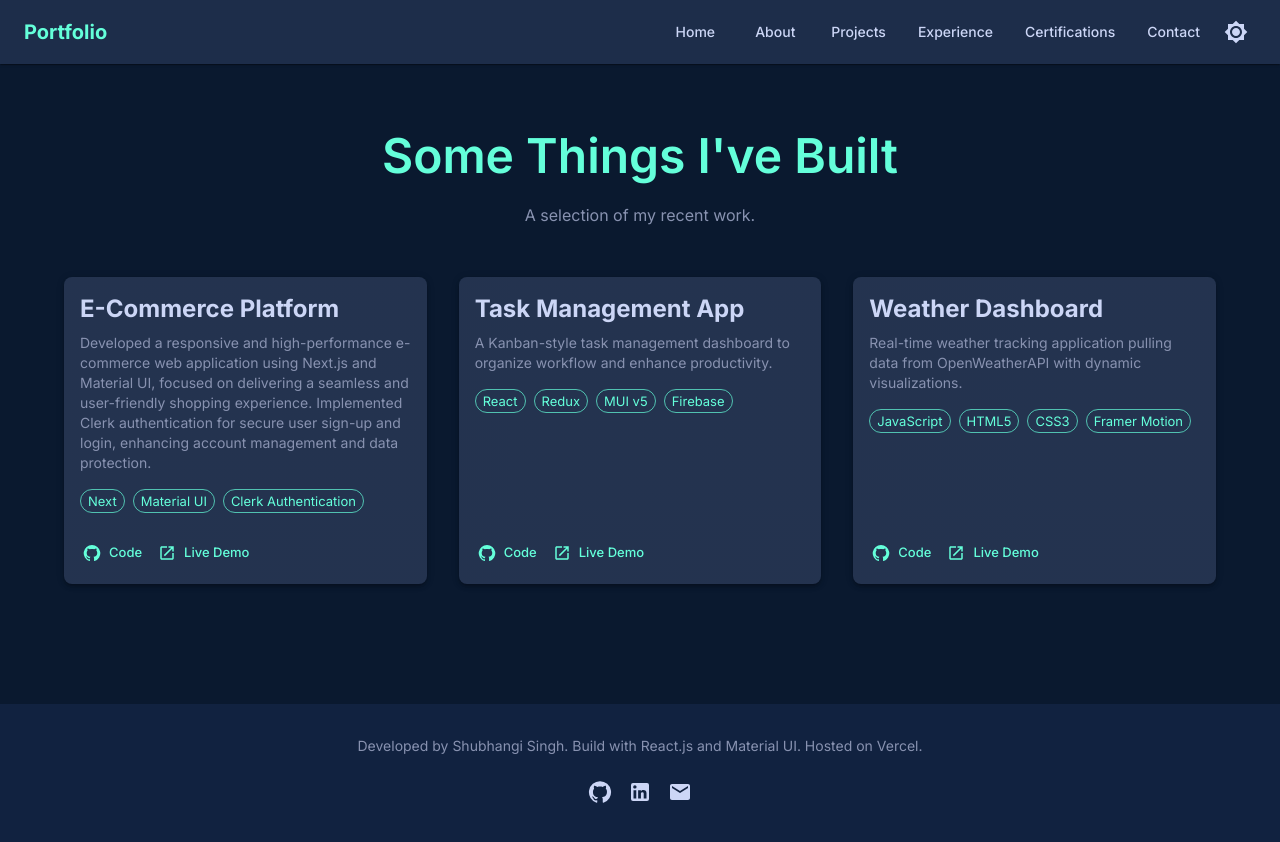
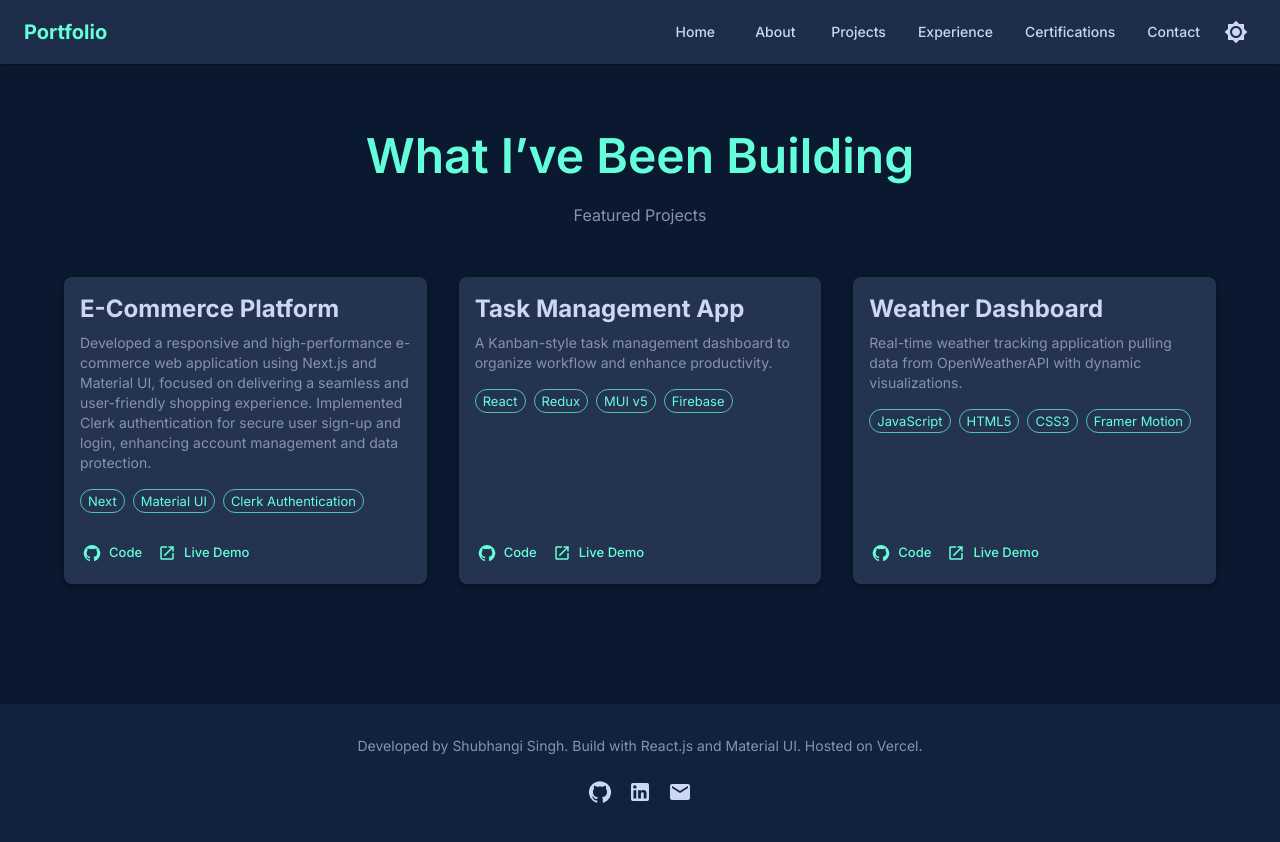
Before and after one commit to shubhangiisingh/Portfolio, a React (Vite) app: page /projects in a window 1280 px wide. Built offline with nearby package versions, Linux system fonts and the light colour scheme.

Commit message:
project title updated

```diff
--- a/src/pages/Projects.jsx
+++ b/src/pages/Projects.jsx
@@ -7,7 +7,7 @@ import { projects } from '../data/projects';
 const Projects = () => {
   return (
     <Container maxWidth="lg" sx={{ py: 8, minHeight: '80vh' }}>
-      <SectionTitle title="Some Things I've Built" subtitle="A selection of my recent work." />
+      <SectionTitle title="What I’ve Been Building" subtitle="Featured Projects" />
       <Grid container spacing={4}>
         {projects.map((project) => (
           <Grid item xs={12} md={6} lg={4} key={project.id}>
```
